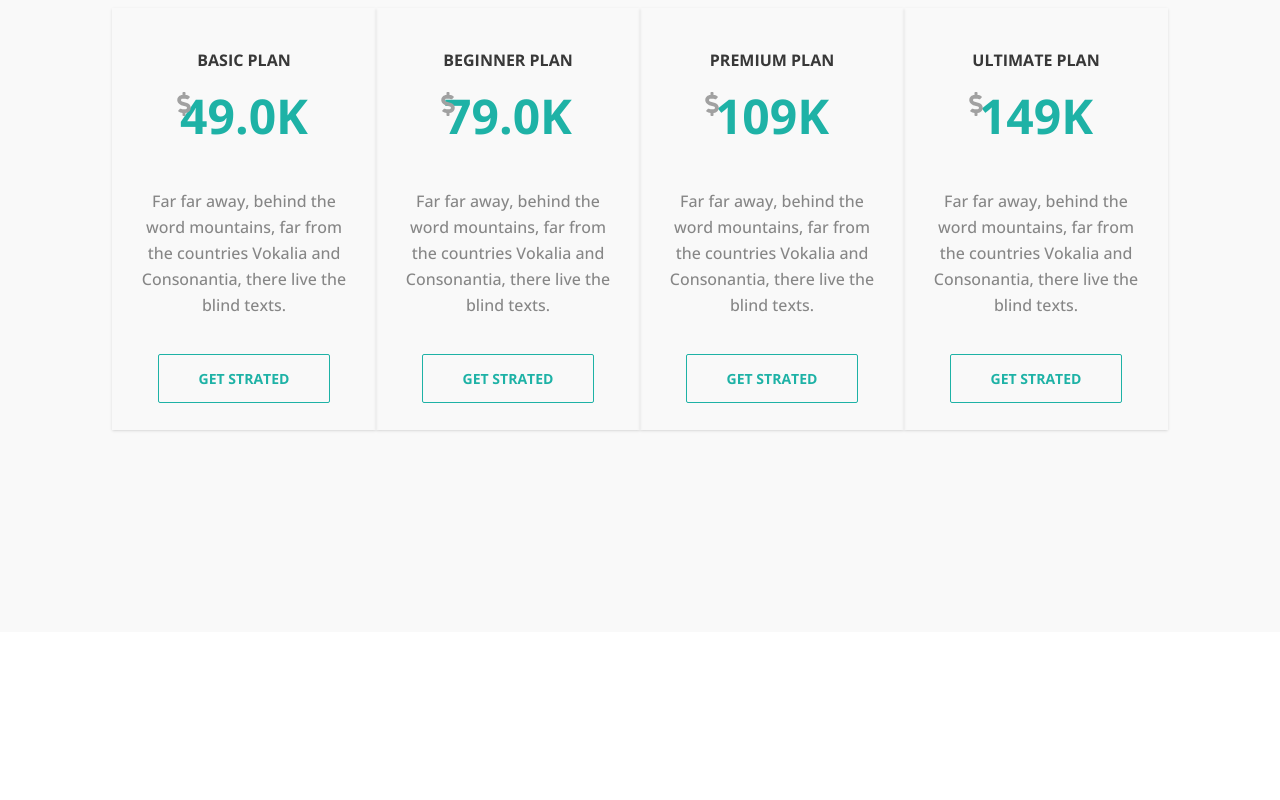
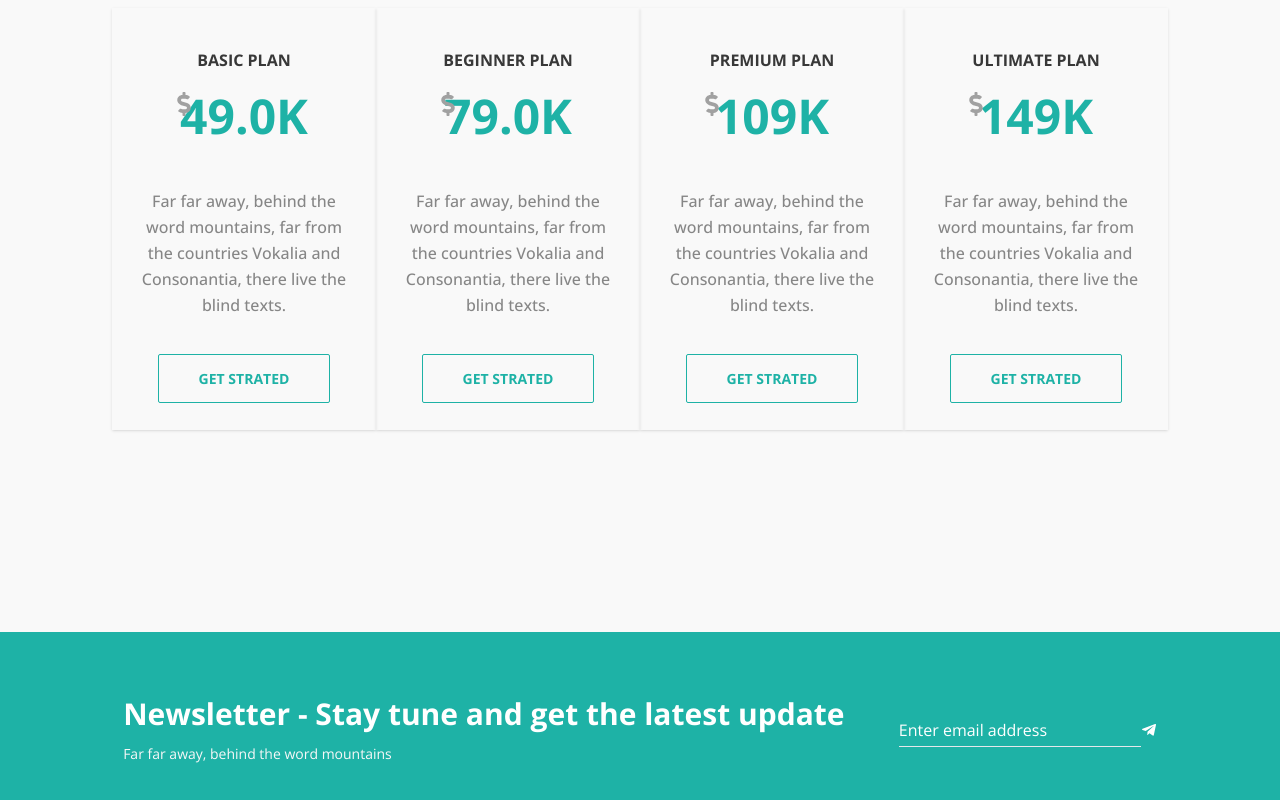
Before and after one commit to itznur07/edusy, a React (Create React App) app: page / in a window 1280 px wide. Shown: the part 5744-6544 px from the top of the page. Before the commit the page ends 6376 px from the top, so only its background shows below. Built offline with nearby package versions, Linux system fonts and the light colour scheme.

Commit message:
Newsletter component design done

```diff
--- a/public/index.html
+++ b/public/index.html
@@ -10,10 +10,6 @@
       content="Web site created using create-react-app"
     />
     <link rel="apple-touch-icon" href="%PUBLIC_URL%/logo192.png" />
-    <!--
-      manifest.json provides metadata used when your web app is installed on a
-      user's mobile device or desktop. See https://developers.google.com/web/fundamentals/web-app-manifest/
-    -->
     <link rel="manifest" href="%PUBLIC_URL%/manifest.json" />
     <!-- link google font -->
     <link rel="preconnect" href="https://fonts.googleapis.com" />
@@ -33,7 +29,6 @@
     <title>Edusy</title>
   </head>
   <body>
-    <noscript>You need to enable JavaScript to run this app.</noscript>
     <div id="root"></div>
   </body>
 </html>
--- a/src/Components/BlogCard.js
+++ b/src/Components/BlogCard.js
@@ -7,7 +7,7 @@ import { SlCalender } from 'react-icons/sl';
 const BlogCard = ({ image, title, desc }) => {
   return (
     <div className='shadow-md w-auto h-auto pb-4 rounded-md'>
-      <img  src={image} alt='not found' />
+      <img src={image} alt='not found' />
       <div className="mx-6 my-6">
         <div className='flex items-center justify-between space-x-2 my-2'>
           <div className="flex space-x-2 items-center ">
--- /dev/null
+++ b/src/Components/Newsletter.js
@@ -0,0 +1,25 @@
+import React from "react";
+
+// import react icons
+import { FaTelegramPlane } from 'react-icons/fa';
+
+const Newsletter = () => {
+  return (
+    <>
+      <div className='h-44 bg-[#1eb2a6]'>
+        <div className='mx-24 pt-16 flex items-center justify-around'>
+            <div className="space-y-3">
+                <h1 className="text-3xl text-white font-bold">Newsletter - Stay tune and get the latest update</h1>
+                <p className="text-sm text-[#f8f8f8] text-semibold">Far far away, behind the word mountains</p>
+            </div>
+            <div className="flex">
+                <input className="border-b placeholder-white outline-none bg-transparent pr-10 py-1" type="text" placeholder="Enter email address" name="" id="" />
+                <span className="text-white mt-2 cursor-pointer"><FaTelegramPlane/></span>
+            </div>
+        </div>
+      </div>
+    </>
+  );
+};
+
+export default Newsletter;
--- a/src/Pages/Home.js
+++ b/src/Pages/Home.js
@@ -3,6 +3,7 @@ import BannerContent from "../Components/BannerContent";
 import Blogs from "../Components/Blogs";
 import BrowseCouse from "../Components/BrowseCouses";
 import Navbar from "../Components/Navbar";
+import Newsletter from "../Components/Newsletter";
 import PopularCourse from "../Components/PopularCourse";
 import Pricing from "../Components/Pricing";
 import Summery from "../Components/Summery";
@@ -43,6 +44,8 @@ const Home = () => {
       <Blogs />
       {/* Our Pricing Component */}
       <Pricing/>
+      {/* Newsletter component design */}
+      <Newsletter />
     </>
   );
 };
--- a/src/index.css
+++ b/src/index.css
@@ -1,5 +1,6 @@
 * {
   margin: 0;
+  padding: 0;
 }
 body {
   font-family: "Open Sans", sans-serif;
```
